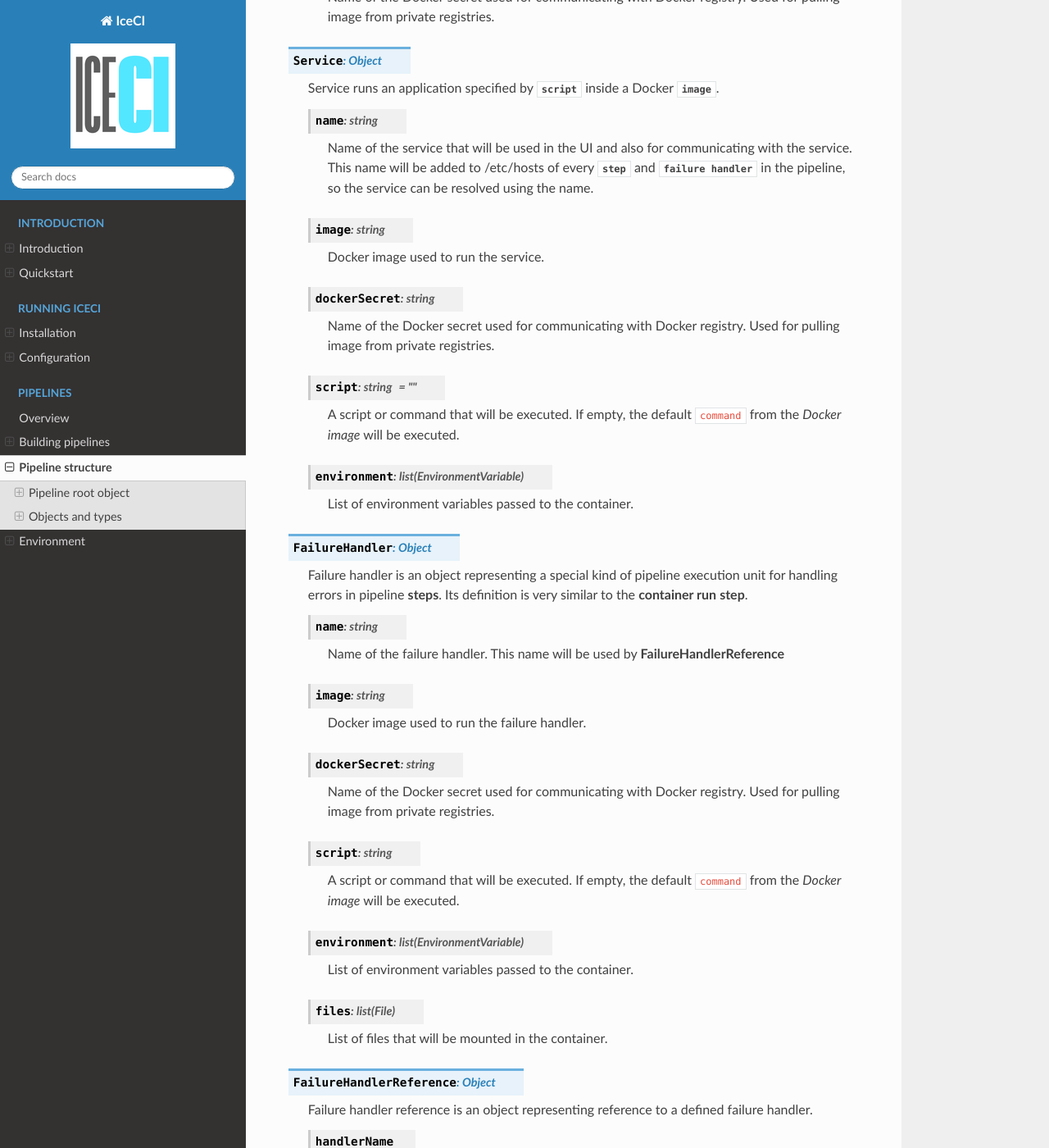
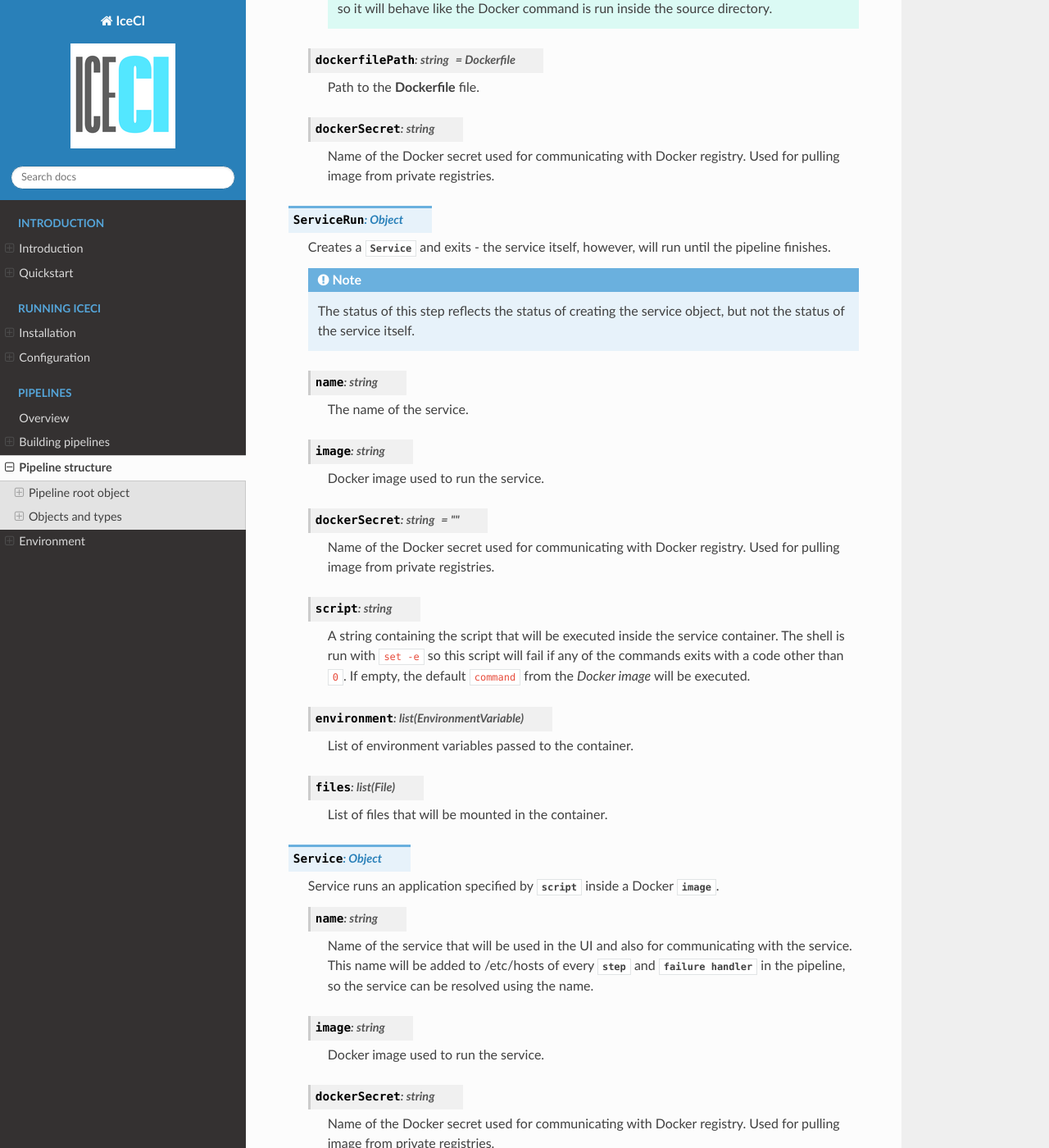
Before and after one commit to IceCI/Documentation, a Sphinx documentation site: the page built from source/pages/pipelines/structure.rst, in a window 1280 px wide and 1400 px high, scrolled down 4074 px. Shown: the whole window at 82% size. Built offline with Sphinx 7.4.7 and the Read the Docs theme 2.0.0, drawn with Linux system fonts in a browser that asks for light colours; some of the changed text lies outside the part shown.

Commit message:
Service run step (#14)
* Service run

* Service run templating

```diff
--- a/source/pages/pipelines/structure.rst
+++ b/source/pages/pipelines/structure.rst
@@ -130,8 +130,15 @@ Definitions of all objects and types used in the pipeline definition.
 
     For full reference see :attr:`ContainerBuild`.
 
+  .. py:attribute:: serviceRun
+    :type: ServiceRun
+
+    Service run step is used for launching a :attr:`Service` type container at a specific moment of the pipeline run. It can be used, for example, to create a service out of an application created in one of the previous pipeline steps.
+
+    For full reference see :attr:`ServiceRun`.
+
   .. important::
-    A step can be either a ``containerRun`` or ``containerBuild`` type - never both. If more than one field will be set, the pipeline will fail during validation.
+    The ``containerRun``, ``containerBuild`` and ``serviceRun`` fields are mutually exclusive - the step must be of a single type. If more than one field will be set, the pipeline will fail during validation.
 
 
 
@@ -219,6 +226,44 @@ Definitions of all objects and types used in the pipeline definition.
     Name of the Docker secret used for communicating with Docker registry. Used for pulling image from private registries.
 
 
+.. py:attribute:: ServiceRun
+  :type: Object
+
+  Creates a :attr:`Service` and exits - the service itself, however, will run until the pipeline finishes.
+
+  .. note::
+    The status of this step reflects the status of creating the service object, but not the status of the service itself.
+
+  .. py:data:: name
+    :type: string
+
+    The name of the service.
+
+  .. py:data:: image
+    :type: string
+
+    Docker image used to run the service.
+
+  .. py:data:: dockerSecret
+    :type: string
+    :value: ""
+
+    Name of the Docker secret used for communicating with Docker registry. Used for pulling image from private registries.
+
+  .. py:data:: script
+    :type: string
+
+    A string containing the script that will be executed inside the service container. The shell is run with ``set -e`` so this script will fail if any of the commands exits with a code other than ``0``.  If empty, the default ``command`` from the *Docker image* will be executed.
+
+  .. py:data:: environment
+    :type: list(EnvironmentVariable)
+
+    List of environment variables passed to the container.
+
+  .. py:data:: files
+    :type: list(File)
+
+    List of files that will be mounted in the container.
 
 .. _service-reference:
 
```
Also changed, not shown: source/pages/pipelines/building_template.rst (+10 -1 lines).
